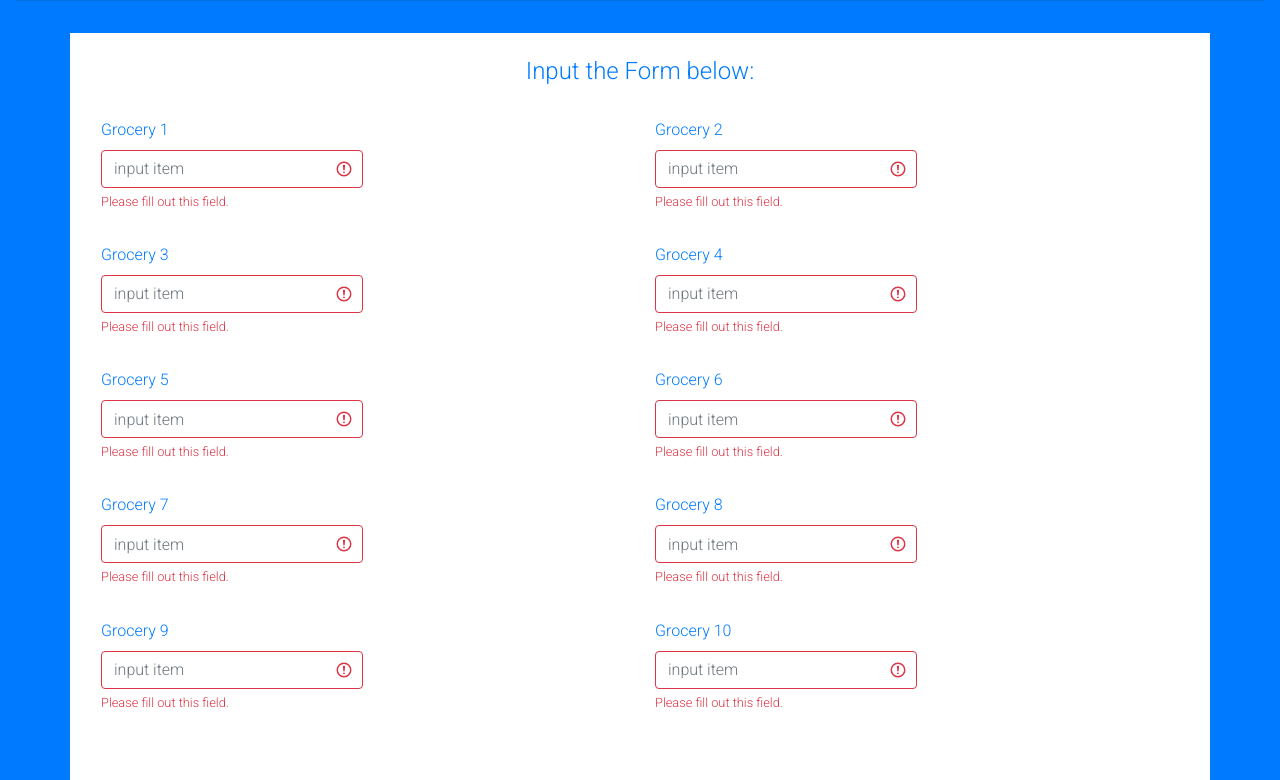
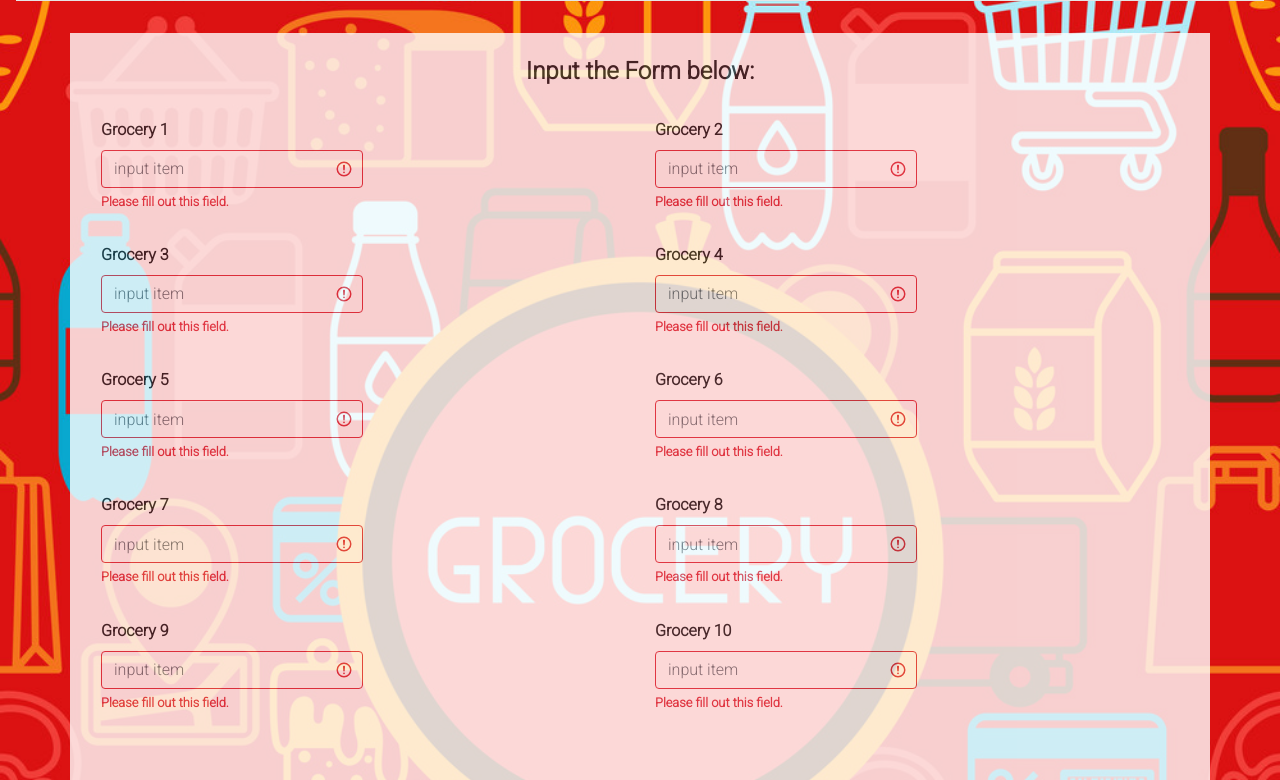
Before and after one commit to AyoOlonilua/Groceries, a plain HTML site: page groceries.html in a window 1280 px wide. Shown: the part 80-860 px from the top of the page. Drawn offline with nearby package versions, Linux system fonts and the light colour scheme; a script that the page names is missing.

Commit message:
update html file

```diff
--- a/css/styles.css
+++ b/css/styles.css
@@ -4,7 +4,15 @@
     font-family: 'Roboto', sans-serif;
 }
 body {
+    background-image: url(/img/);
     background-size: cover;
+}
+.groceries {
+    background-image: url(/img/supermarket-background-with-food-icons-vector-31638466.jpg);
+    background-size: cover;
+}
+section {
+    opacity: 80%;
 }
 #show {
     display: none;
--- a/index.html
+++ b/groceries.html
@@ -9,30 +9,30 @@
     <link rel="stylesheet" href="bootstrap-4.5.3-dist/css/bootstrap.min.css">
     <title>Groceries</title>
 </head>
-<body class="p-3 bg-primary">
+<body class="groceries p-3 bg-primary">
     <header>
         <div class="container">
-            <h1 class="text-center text-white">Groceries</h1>
+            <h1 class="text-center font-weight-bold text-white">Shop for your Groceries</h1>
         </div>
     </header>
-    <hr class="bg-primary">
+    <hr class="bg-white">
 
     <section class="p-3">
         <div class="bg-white p-3 container">
             <form id="groceries">
                 <div class="p-2">
-                    <h4 class="text-primary container text-center">Input the Form below:</h4>
+                    <h4 class="font-weight-bold container text-center">Input the Form below:</h4>
                 </div>
 
                 <div class="mt-3 d-flex">
-                    <div class="was-validated text-primary mb-3 container">
+                    <div class="was-validated font-weight-bold mb-3 container">
                         <label class="d-block">Grocery 1</label>
                         <input type="text" id="grocery1" class="form-control w-50" placeholder="input item" required>
 
                         <div class="invalid-feedback">Please fill out this field.</div>
                     </div>
 
-                    <div class="was-validated text-primary mb-3 container">
+                    <div class="was-validated font-weight-bold mb-3 container">
                         <label class="d-block">Grocery 2</label>
                         <input type="text" id="grocery2" class="form-control w-50" placeholder="input item" required>
 
@@ -41,14 +41,14 @@
                 </div>
 
                 <div class="mt-3 d-flex">
-                    <div class="container was-validated text-primary mb-3">
+                    <div class="container was-validated font-weight-bold mb-3">
                         <label class="d-block">Grocery 3</label>
                         <input type="text" id="grocery3" class="form-control w-50" placeholder="input item" required>
 
                         <div class="invalid-feedback">Please fill out this field.</div>
                     </div>
 
-                    <div class="container was-validated text-primary mb-3">
+                    <div class="container was-validated font-weight-bold mb-3">
                         <label class="d-block">Grocery 4</label>
                         <input type="text" id="grocery4" class="form-control w-50" placeholder="input item" required>
 
@@ -57,14 +57,14 @@
                 </div>
 
                 <div class="mt-3 d-flex">
-                    <div class="was-validated text-primary mb-3 container">
+                    <div class="was-validated font-weight-bold mb-3 container">
                         <label class="d-block">Grocery 5</label>
                         <input type="text" id="grocery5" class="form-control w-50" placeholder="input item" required>
 
                         <div class="invalid-feedback">Please fill out this field.</div>
                     </div>
 
-                    <div class="was-validated text-primary mb-3 container">
+                    <div class="was-validated font-weight-bold mb-3 container">
                         <label class="d-block">Grocery 6</label>
                         <input type="text" id="grocery6" class="form-control w-50" placeholder="input item" required>
 
@@ -73,14 +73,14 @@
                 </div>
 
                 <div class="mt-3 d-flex">
-                    <div class="was-validated text-primary mb-3 container">
+                    <div class="was-validated font-weight-bold mb-3 container">
                         <label class="d-block">Grocery 7</label>
                         <input type="text" id="grocery7" class="form-control w-50" placeholder="input item" required>
 
                         <div class="invalid-feedback">Please fill out this field.</div>
                     </div>
 
-                    <div class="was-validated text-primary mb-3 container">
+                    <div class="was-validated font-weight-bold mb-3 container">
                         <label class="d-block">Grocery 8</label>
                         <input type="text" id="grocery8" class="form-control w-50" placeholder="input item" required>
 
@@ -89,14 +89,14 @@
                 </div>
 
                 <div class="mt-3 d-flex">
-                    <div class="was-validated text-primary mb-3 container">
+                    <div class="was-validated font-weight-bold mb-3 container">
                         <label class="d-block">Grocery 9</label>
                         <input type="text" id="grocery9" class="form-control w-50" placeholder="input item" required>
 
                         <div class="invalid-feedback">Please fill out this field.</div>
                     </div>
 
-                    <div class="was-validated text-primary mb-3 container">
+                    <div class="was-validated font-weight-bold mb-3 container">
                         <label class="d-block">Grocery 10</label>
                         <input type="text" id="grocery10" class="form-control w-50" placeholder="input item" required>
 
@@ -105,7 +105,7 @@
                 </div>
 
                 <button type="submit" class="btn container mt-5">
-                    <a href="" class="btn text-warning border border-white bg-primary font-weight-bold"><h6 class="p-2">Submit</h6>
+                    <a href="" class="btn text-white border border-white bg-danger font-weight-bold"><h5 class="p-2">Submit</h5>
                     </a>
                 </button>
             </form>
```
Also changed, not shown: img/10477222-shopping-list.jpg (added), img/full-shopping-cart-with-fruits-vegetables-food-in-supermarket-CW70E0.jpg (added), img/istockphoto-1163030661-612x612.jpg (added), img/istockphoto-1224326999-612x612.jpg (added), img/supermarket-background-with-food-icons-vector-31638466.jpg (added).
